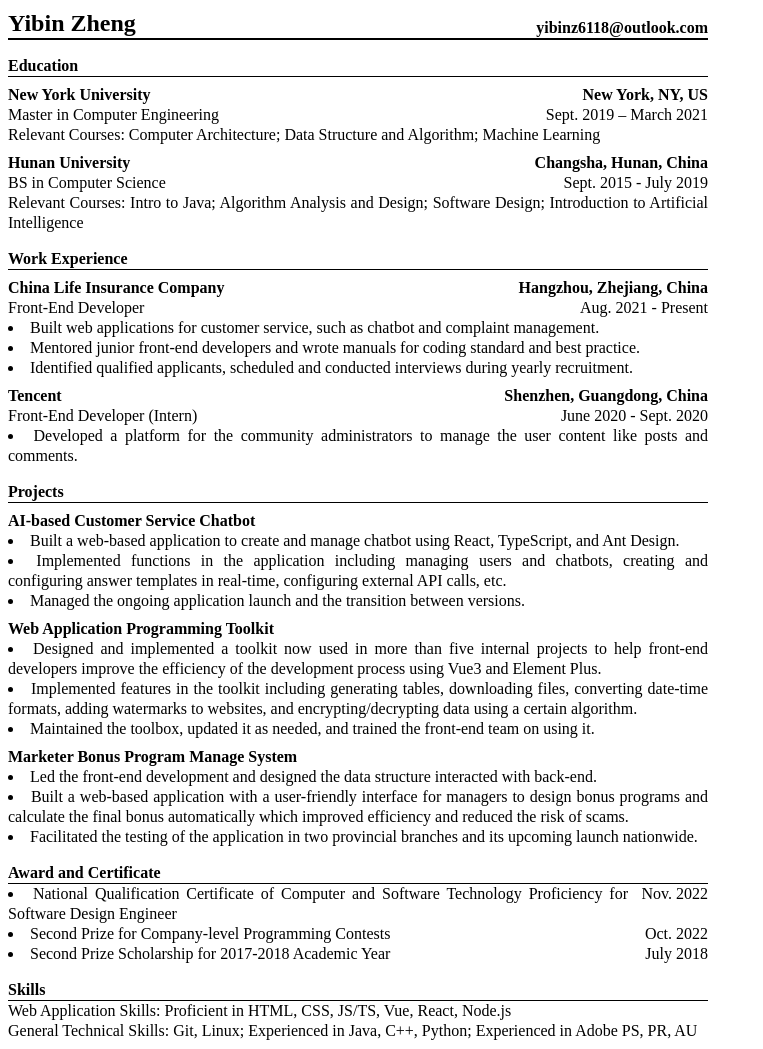
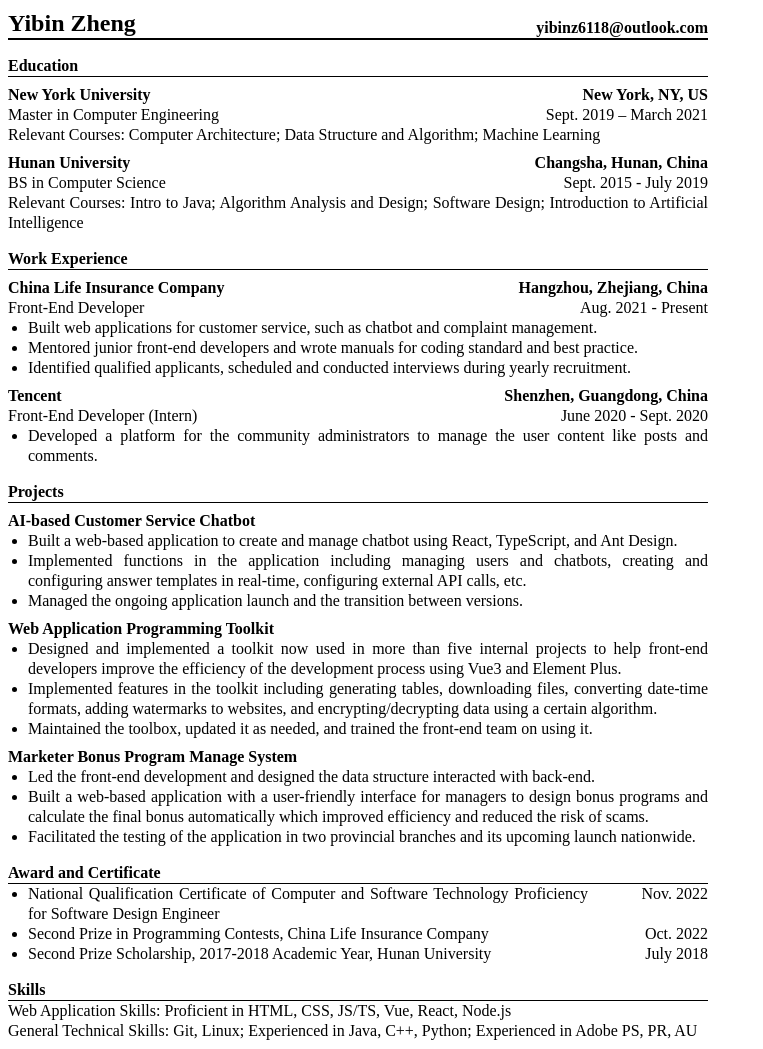
Before and after one commit to zhyib/resume, a plain HTML site: page index.html in a window 1280 px wide. Shown: the whole page, without its empty margins (0-763 px from the left). Drawn offline with Linux system fonts and the light colour scheme.

Commit message:
update: format

```diff
--- a/index.css
+++ b/index.css
@@ -7,10 +7,14 @@ body {
 }
 
 @media screen {
-  html,
   body {
     width: 700px;
   }
+}
+
+ul {
+  margin: 0;
+  padding-inline-start: 20px;
 }
 
 .title {
@@ -39,6 +43,6 @@ body {
 }
 
 .block-flex div:last-child {
-  min-width: 80px;
+  min-width: 120px;
   text-align: right;
 }
--- a/index.html
+++ b/index.html
@@ -1,5 +1,7 @@
-<html>
-  <head> </head>
+<html lang="en">
+  <head>
+    <title>Resume</title>
+  </head>
   <body>
     <div class="title block-flex" style="align-items: end">
       <div class="block-name">Yibin Zheng</div>
@@ -44,18 +46,20 @@
       <div>Front-End Developer</div>
       <div>Aug. 2021 - Present</div>
     </div>
+    <ul>
       <li>
-      Built web applications for customer service, such as chatbot and complaint
-      management.
+        Built web applications for customer service, such as chatbot and
+        complaint management.
       </li>
       <li>
-      Mentored junior front-end developers and wrote manuals for coding standard
-      and best practice.
+        Mentored junior front-end developers and wrote manuals for coding
+        standard and best practice.
       </li>
       <li>
-      Identified qualified applicants, scheduled and conducted interviews during
-      yearly recruitment.
+        Identified qualified applicants, scheduled and conducted interviews
+        during yearly recruitment.
       </li>
+    </ul>
 
     <div class="block-subtitle block-flex">
       <div>Tencent</div>
@@ -66,15 +70,18 @@
       <div>Front-End Developer (Intern)</div>
       <div>June 2020 - Sept. 2020</div>
     </div>
+    <ul>
       <li>
         Developed a platform for the community administrators to manage the user
         content like posts and comments.
       </li>
+    </ul>
 
     <div class="block-title">Projects</div>
     <div class="block-subtitle block-flex">
       <div>AI-based Customer Service Chatbot</div>
     </div>
+    <ul>
       <li>
         Built a web-based application to create and manage chatbot using React,
         TypeScript, and Ant Design.
@@ -88,10 +95,12 @@
         Managed the ongoing application launch and the transition between
         versions.
       </li>
+    </ul>
 
     <div class="block-subtitle block-flex">
       <div>Web Application Programming Toolkit</div>
     </div>
+    <ul>
       <li>
         Designed and implemented a toolkit now used in more than five internal
         projects to help front-end developers improve the efficiency of the
@@ -106,38 +115,51 @@
         Maintained the toolbox, updated it as needed, and trained the front-end
         team on using it.
       </li>
+    </ul>
 
     <div class="block-subtitle block-flex">
       <div>Marketer Bonus Program Manage System</div>
     </div>
+    <ul>
       <li>
         Led the front-end development and designed the data structure interacted
         with back-end.
       </li>
       <li>
-      Built a web-based application with a user-friendly interface for managers
-      to design bonus programs and calculate the final bonus automatically which
-      improved efficiency and reduced the risk of scams.
+        Built a web-based application with a user-friendly interface for
+        managers to design bonus programs and calculate the final bonus
+        automatically which improved efficiency and reduced the risk of scams.
       </li>
       <li>
-      Facilitated the testing of the application in two provincial branches and
-      its upcoming launch nationwide.
+        Facilitated the testing of the application in two provincial branches
+        and its upcoming launch nationwide.
       </li>
+    </ul>
 
     <div class="block-title">Award and Certificate</div>
     <div class="block-flex">
+      <ul>
         <li>
           National Qualification Certificate of Computer and Software Technology
           Proficiency for Software Design Engineer
         </li>
+      </ul>
       <div>Nov. 2022</div>
     </div>
     <div class="block-flex">
-      <li>Second Prize for Company-level Programming Contests</li>
+      <ul>
+        <li>
+          Second Prize in Programming Contests, China Life Insurance Company
+        </li>
+      </ul>
       <div>Oct. 2022</div>
     </div>
     <div class="block-flex">
-      <li>Second Prize Scholarship for 2017-2018 Academic Year</li>
+      <ul>
+        <li>
+          Second Prize Scholarship, 2017-2018 Academic Year, Hunan University
+        </li>
+      </ul>
       <div>July 2018</div>
     </div>
 
```
Lines whose indentation alone changed are shown as unchanged.
